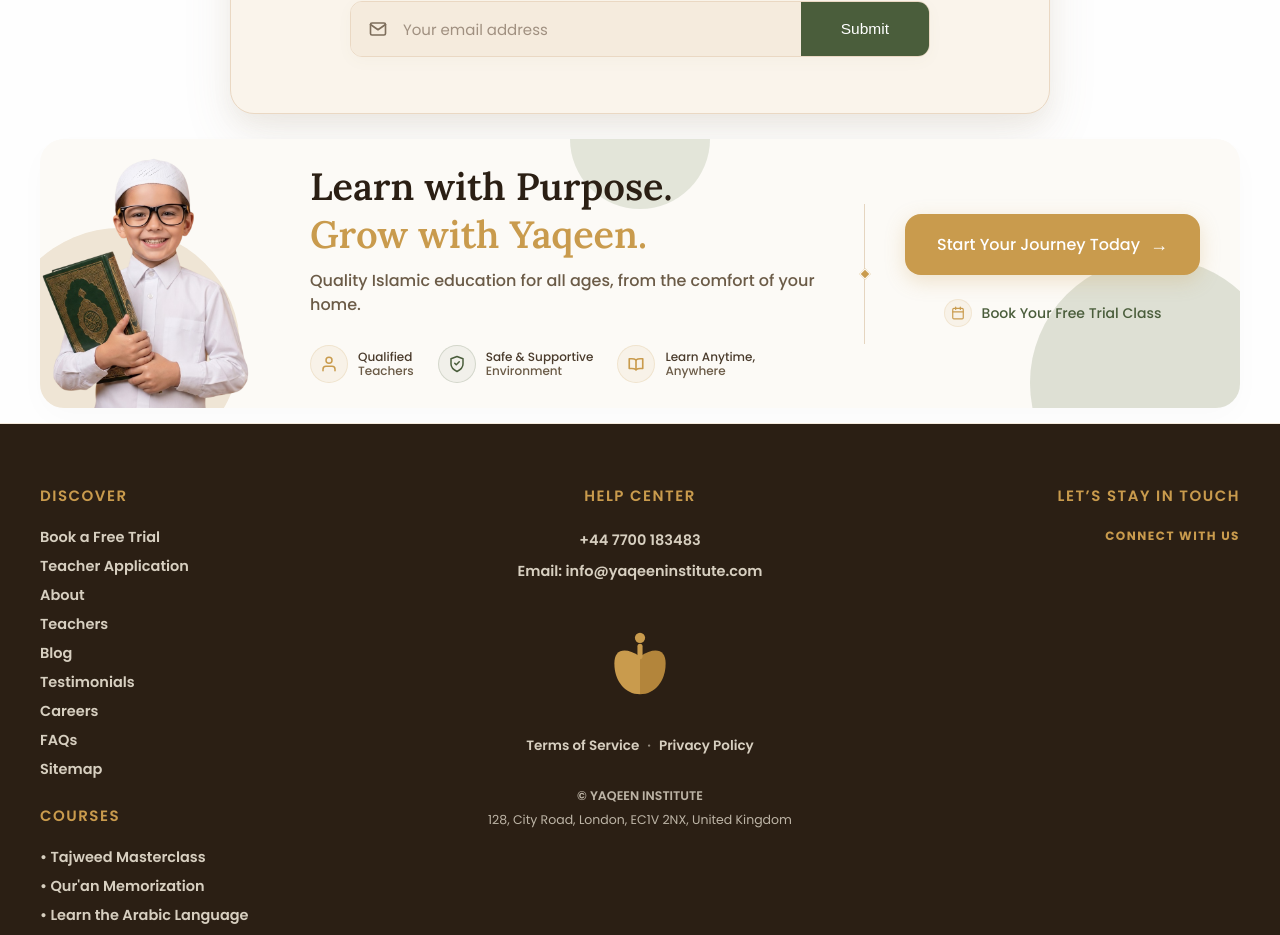
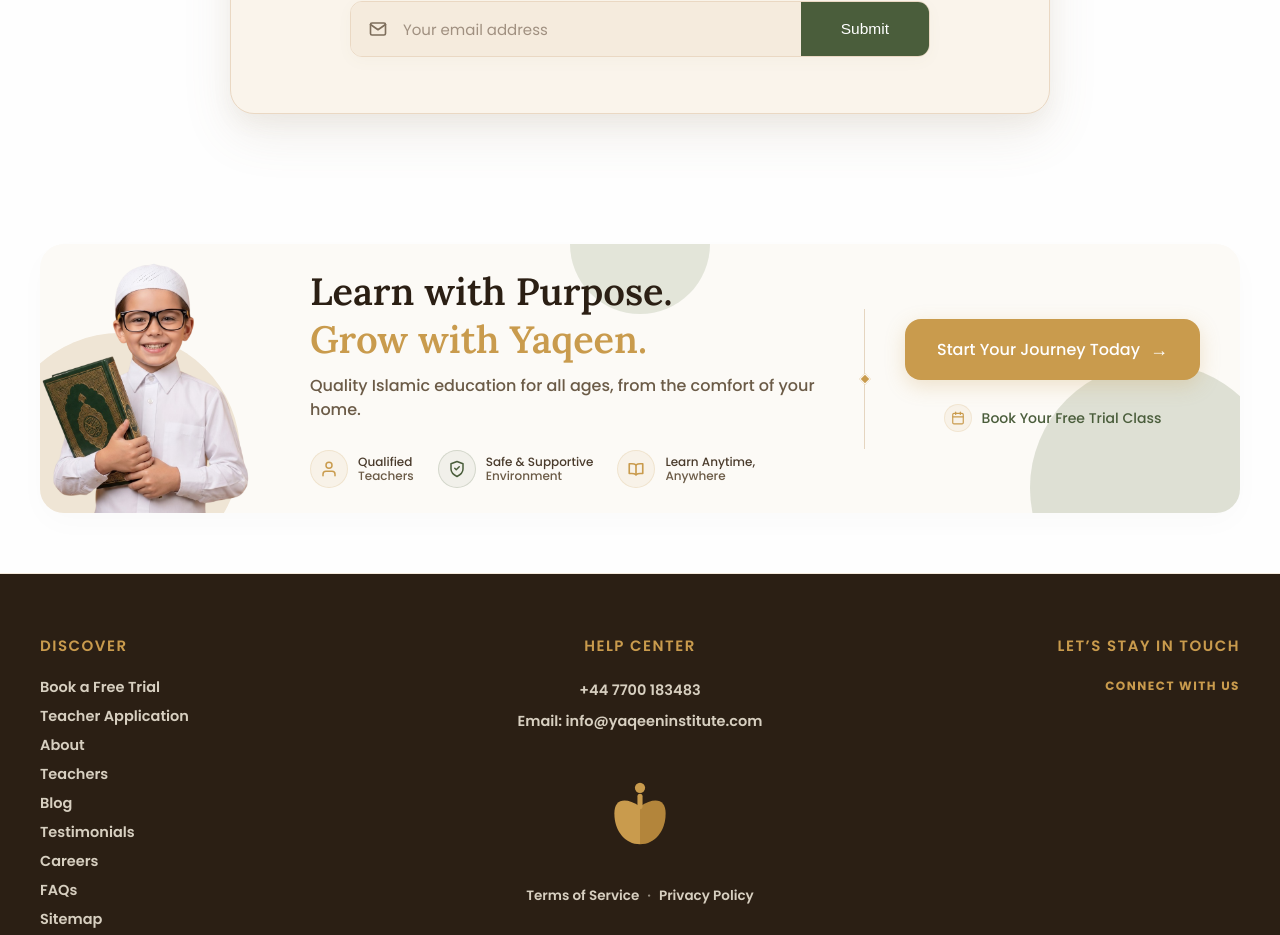
Before and after one commit to ser-name123/yaqeen, a Next.js app: page / in a window 1280 px wide. Shown: the part 9720-10655 px from the top of the page. Built offline with nearby package versions, Linux system fonts and the light colour scheme; no server answers; the database is empty.

Commit message:
style: fix header hydration mismatch for homepage layout and adjust CTA banner spacing

```diff
--- a/components/CTABanner.js
+++ b/components/CTABanner.js
@@ -44,8 +44,9 @@
       alignItems: "center",
       width: "100%",
       boxSizing: "border-box",
-      padding: "0 24px 15px 24px", // Reduced top and bottom padding to bring banner closer to page content and footer
-      marginTop: "-45px" // Pulls the global banner up to cancel out the bottom padding of the section above it
+      padding: "50px 24px 50px 24px", // Added top and bottom padding to give clean spacing
+      marginTop: "10px", // Let the section breathe by removing aggressive pull-up
+      marginBottom: "10px" // Added bottom spacing above footer
     }}>
       {/* Responsive styling for the CTA Banner */}
       <style dangerouslySetInnerHTML={{__html: `
--- a/components/Navbar.js
+++ b/components/Navbar.js
@@ -1,6 +1,6 @@
 "use client";
 
-import { useState } from "react";
+import { useState, useEffect } from "react";
 import Link from "next/link";
 import { usePathname } from "next/navigation";
 import { useSettings } from "@/lib/settings-context";
@@ -31,7 +31,11 @@
   const phone = contactPhone || "+44 7700 183483";
   const telHref = `tel:${phone.replace(/[^\d+]/g, "")}`;
   const pathname = usePathname();
-  const isHomePage = pathname === "/";
+  const [isHomePage, setIsHomePage] = useState(false);
+
+  useEffect(() => {
+    setIsHomePage(pathname === "/");
+  }, [pathname]);
 
   return (
     <header
```
